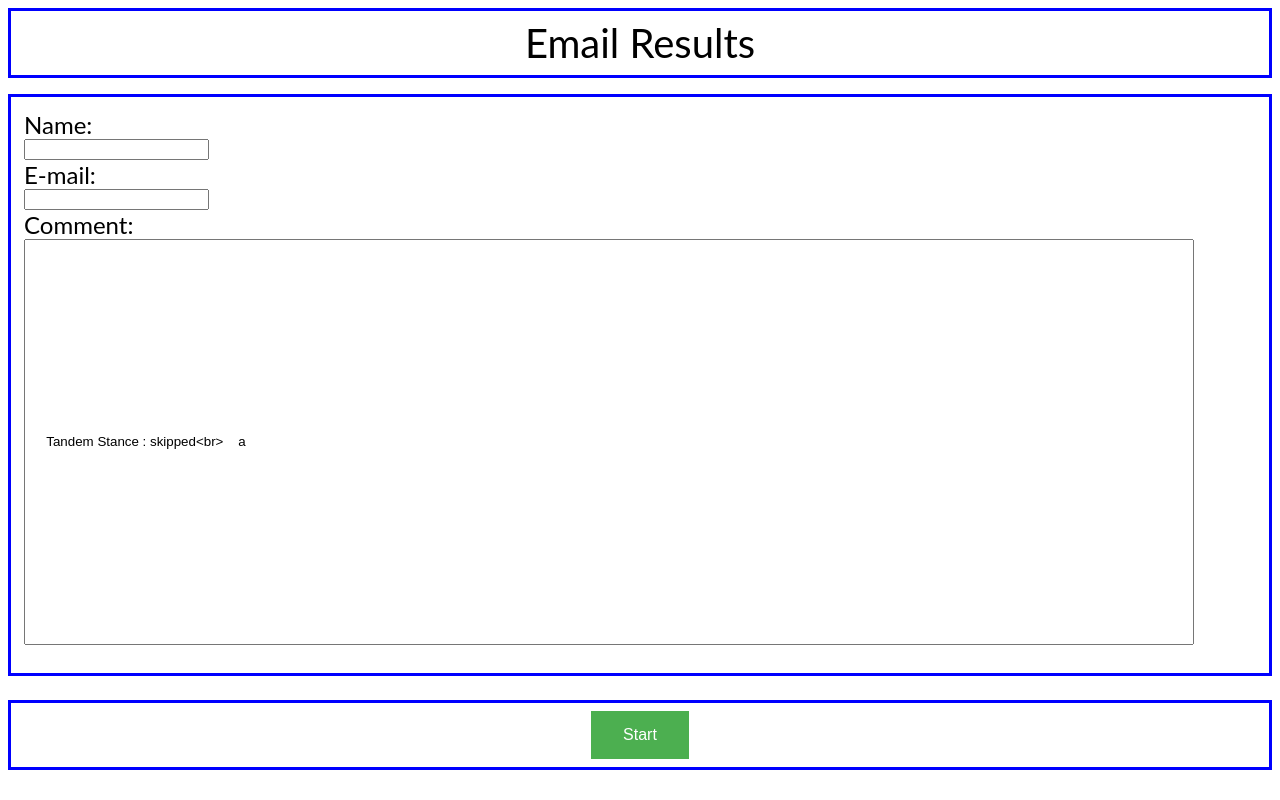
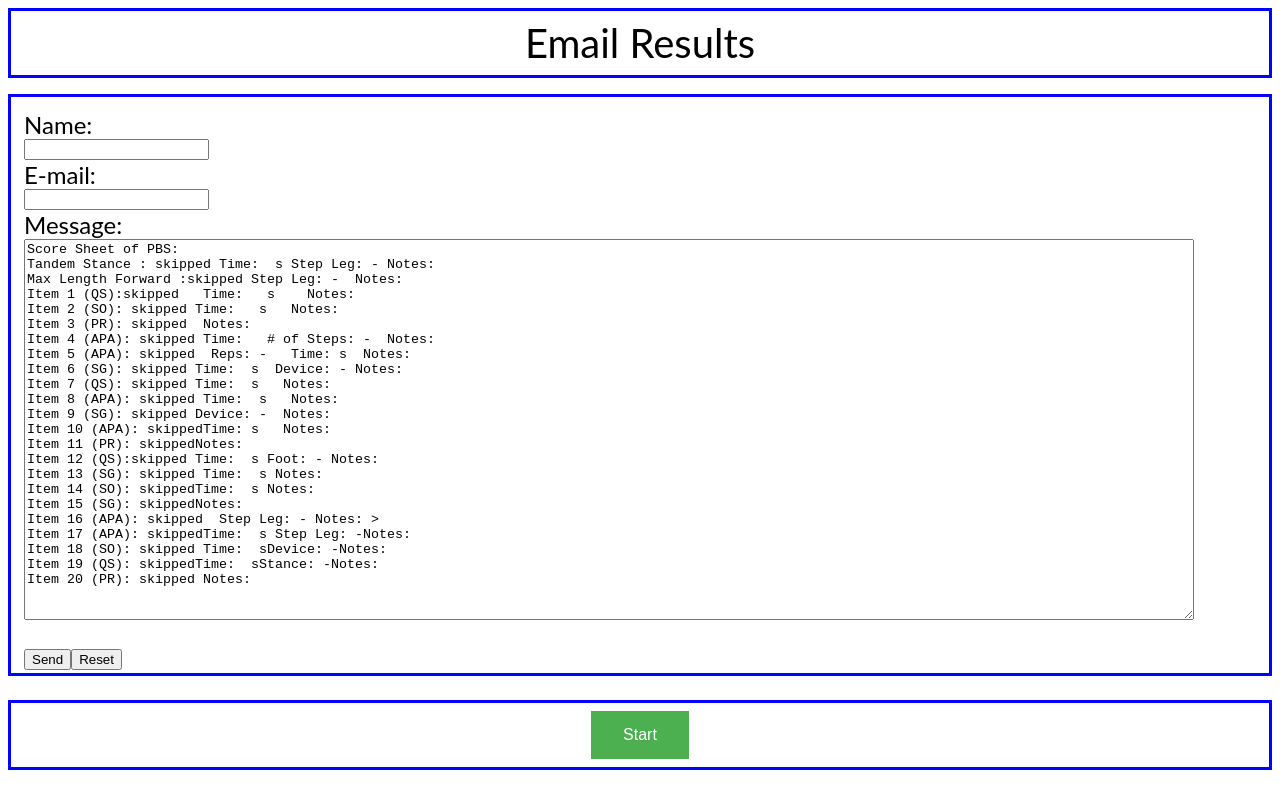
Before and after one commit to wizardto1/pbs-test2, an Angular app: page /email in a window 1280 px wide. Built offline with nearby package versions, Linux system fonts and the light colour scheme.

Commit message:
1 file modified

```diff
--- a/src/app/email/email.component.html
+++ b/src/app/email/email.component.html
@@ -5,19 +5,38 @@ Name:<br>
 <input type="text" name="name"><br>
 E-mail:<br>
 <input type="text" name="mail"><br>
-Comment:<br>
-<input type="text" name="comment" size="50" style="line-height:30em; word-break: break-word; width:95%" value="
+Message:<br>
+<textarea rows="25" cols="50" style="word-break: break-word; width:95% ;" >
+Score Sheet of PBS:
+Tandem Stance : {{score1}} Time: {{time1}} s Step Leg: {{leg1}} Notes:{{note1}}
+Max Length Forward :{{score2}} Step Leg: {{leg2}}  Notes: {{note2}}
+Item 1 (QS):{{score3}}   Time:  {{time2}} s    Notes: {{note3}}
+Item 2 (SO): {{score4}} Time:  {{time3}} s   Notes: {{note4}}
+Item 3 (PR): {{score5}}  Notes:{{note5}}
+Item 4 (APA): {{score6}} Time: {{time4}}  # of Steps: {{leg3}}  Notes: {{note6}}
+Item 5 (APA): {{score7}}  Reps: {{leg4}}   Time: {{time5}}s  Notes: {{note7}}
+Item 6 (SG): {{score8}} Time: {{time6}} s  Device: {{device1}} Notes: {{note8}}
+Item 7 (QS): {{score9}} Time: {{time7}} s   Notes: {{note9}}
+Item 8 (APA): {{score10}} Time: {{time8}} s   Notes: {{note10}}
+Item 9 (SG): {{score11}} Device: {{device2}}  Notes: {{note11}}
+Item 10 (APA): {{score12}}Time: {{time9}}s   Notes: {{note12}}
+Item 11 (PR): {{score13}}Notes: {{note13}}
+Item 12 (QS):{{score14}} Time: {{time10}} s Foot: {{leg5}} Notes: {{note14}}
+Item 13 (SG): {{score15}} Time: {{time11}} s Notes: {{note15}}
+Item 14 (SO): {{score16}}Time: {{time12}} s Notes:{{note16}}
+Item 15 (SG): {{score17}}Notes: {{note17}}
+Item 16 (APA): {{score18}}  Step Leg: {{leg6}} Notes: {{note18}}>
+Item 17 (APA): {{score19}}Time: {{time13}} s Step Leg: {{leg7}}Notes: {{note19}}
+Item 18 (SO): {{score20}} Time: {{time14}} sDevice: {{device3}}Notes:{{note20}}
+Item 19 (QS): {{score21}}Time: {{time15}} sStance: {{leg8}}Notes:{{note21}}
+Item 20 (PR): {{score22}} Notes:{{note22}}
 
-    Tandem Stance : {{score1}}<br>
-    a
-    ">
+    </textarea>
 <br><br>
 <input type="submit" value="Send">
 <input type="reset" value="Reset">
 </form>
-<button [routerLink]="['/results']">
-      Go Back
-    </button>
+
     <p> Note:Does not work right now</p></div>
 
 
```
